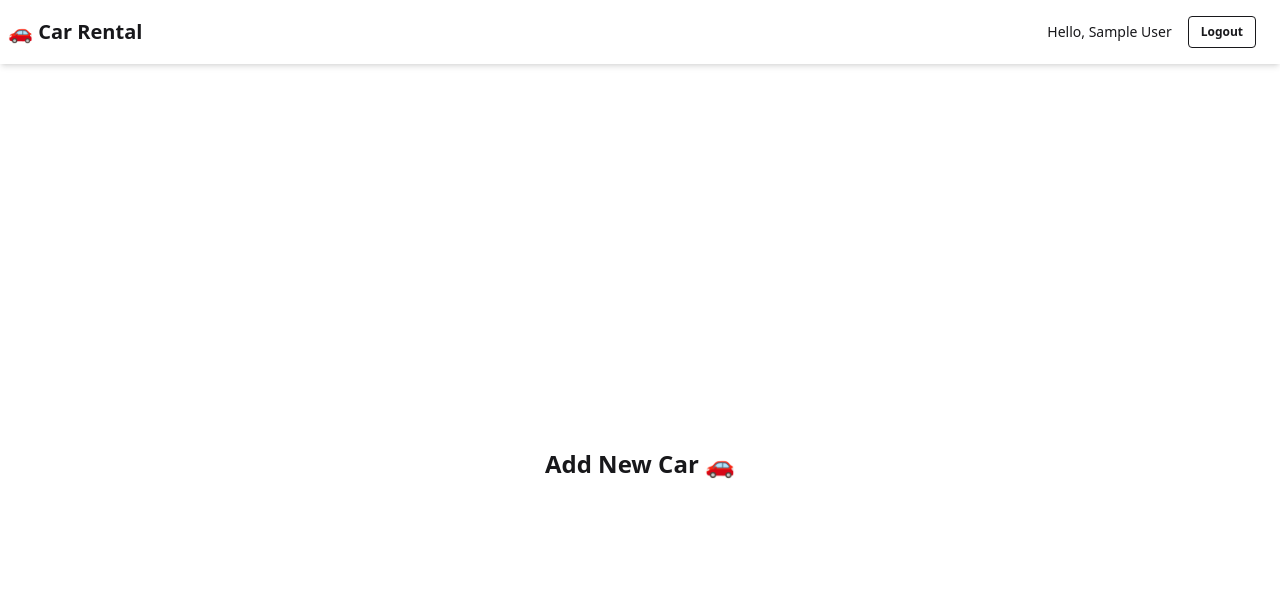
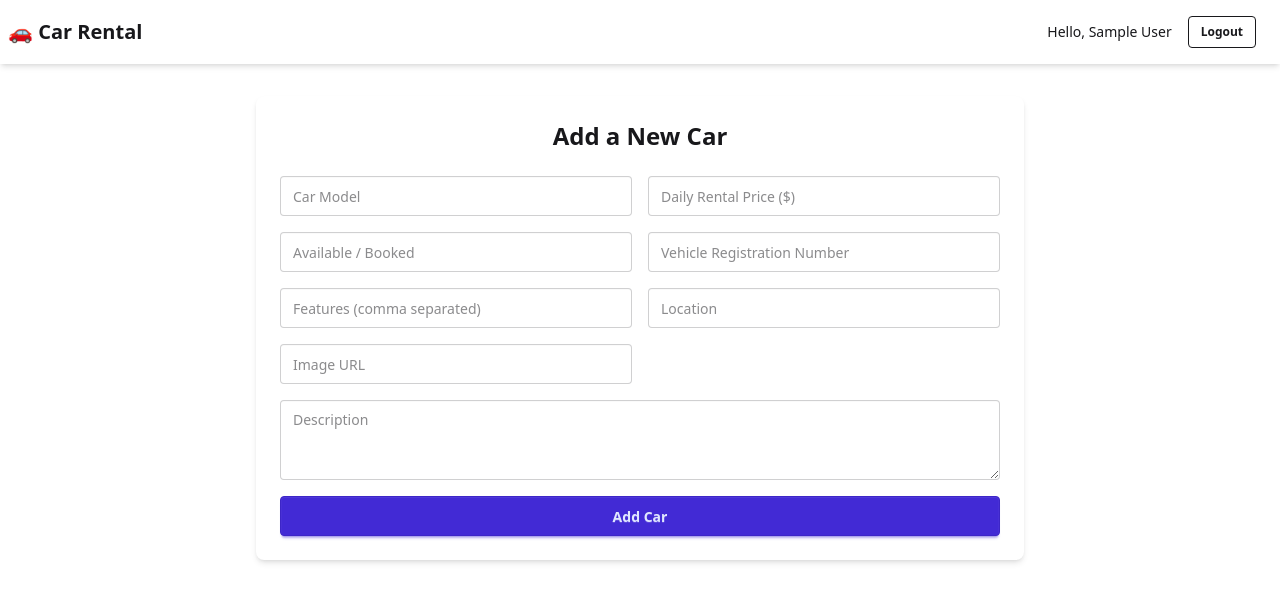
Before and after one commit to Aminul-Islam85/Car-rental-client, a React (Vite) app: page /add-car in a window 1280 px wide. Shown: the top 602 px of the page. Built offline with nearby package versions, Linux system fonts and the light colour scheme; no server answers; sample sign-in values are in the browser's storage.

Commit message:
Add-car implementation done

```diff
--- a/src/App.jsx
+++ b/src/App.jsx
@@ -23,8 +23,6 @@ function App() {
         />
         <Route path="/register" element={<Register />} />
         <Route path="/login" element={<Login />} />
-
-        {/* ✅ Protected Route */}
         <Route
           path="/add-car"
           element={
--- a/src/pages/AddCar.jsx
+++ b/src/pages/AddCar.jsx
@@ -1,9 +1,48 @@
+import { useState } from "react";
+
 const AddCar = () => {
-    return (
-      <div className="min-h-screen flex justify-center items-center">
-        <h2 className="text-2xl font-bold">Add New Car 🚗</h2>
-      </div>
-    );
+  const [error, setError] = useState("");
+
+  const handleAddCar = (e) => {
+    e.preventDefault();
+    const form = e.target;
+
+    const newCar = {
+      model: form.model.value,
+      dailyPrice: form.dailyPrice.value,
+      availability: form.availability.value,
+      registrationNumber: form.registrationNumber.value,
+      features: form.features.value.split(","),
+      description: form.description.value,
+      image: form.image.value,
+      location: form.location.value,
+    };
+
+    console.log("Car to add:", newCar);
+    form.reset();
+    setError("");
   };
 
-  export default AddCar;
+  return (
+    <div className="max-w-3xl mx-auto p-6 bg-base-100 rounded-lg shadow-md mt-8">
+      <h2 className="text-2xl font-bold text-center mb-6">Add a New Car</h2>
+
+      <form onSubmit={handleAddCar} className="grid grid-cols-1 md:grid-cols-2 gap-4">
+        <input type="text" name="model" placeholder="Car Model" className="input input-bordered w-full" required />
+        <input type="number" name="dailyPrice" placeholder="Daily Rental Price ($)" className="input input-bordered w-full" required />
+        <input type="text" name="availability" placeholder="Available / Booked" className="input input-bordered w-full" required />
+        <input type="text" name="registrationNumber" placeholder="Vehicle Registration Number" className="input input-bordered w-full" required />
+        <input type="text" name="features" placeholder="Features (comma separated)" className="input input-bordered w-full" />
+        <input type="text" name="location" placeholder="Location" className="input input-bordered w-full" />
+        <input type="url" name="image" placeholder="Image URL" className="input input-bordered w-full" required />
+        <textarea name="description" placeholder="Description" className="textarea textarea-bordered w-full md:col-span-2" required></textarea>
+
+        {error && <p className="text-red-500 text-sm md:col-span-2">{error}</p>}
+
+        <button type="submit" className="btn btn-primary md:col-span-2">Add Car</button>
+      </form>
+    </div>
+  );
+};
+
+export default AddCar;
```
